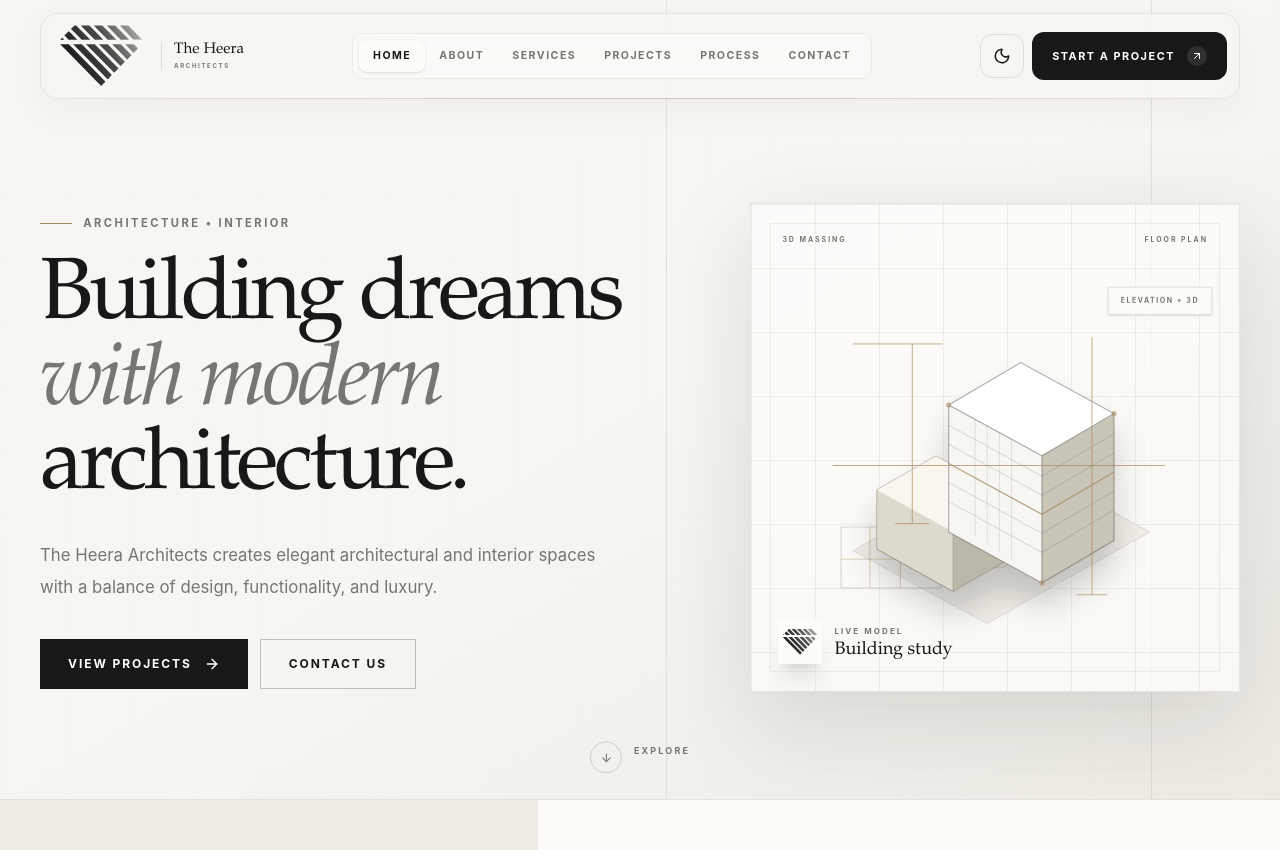
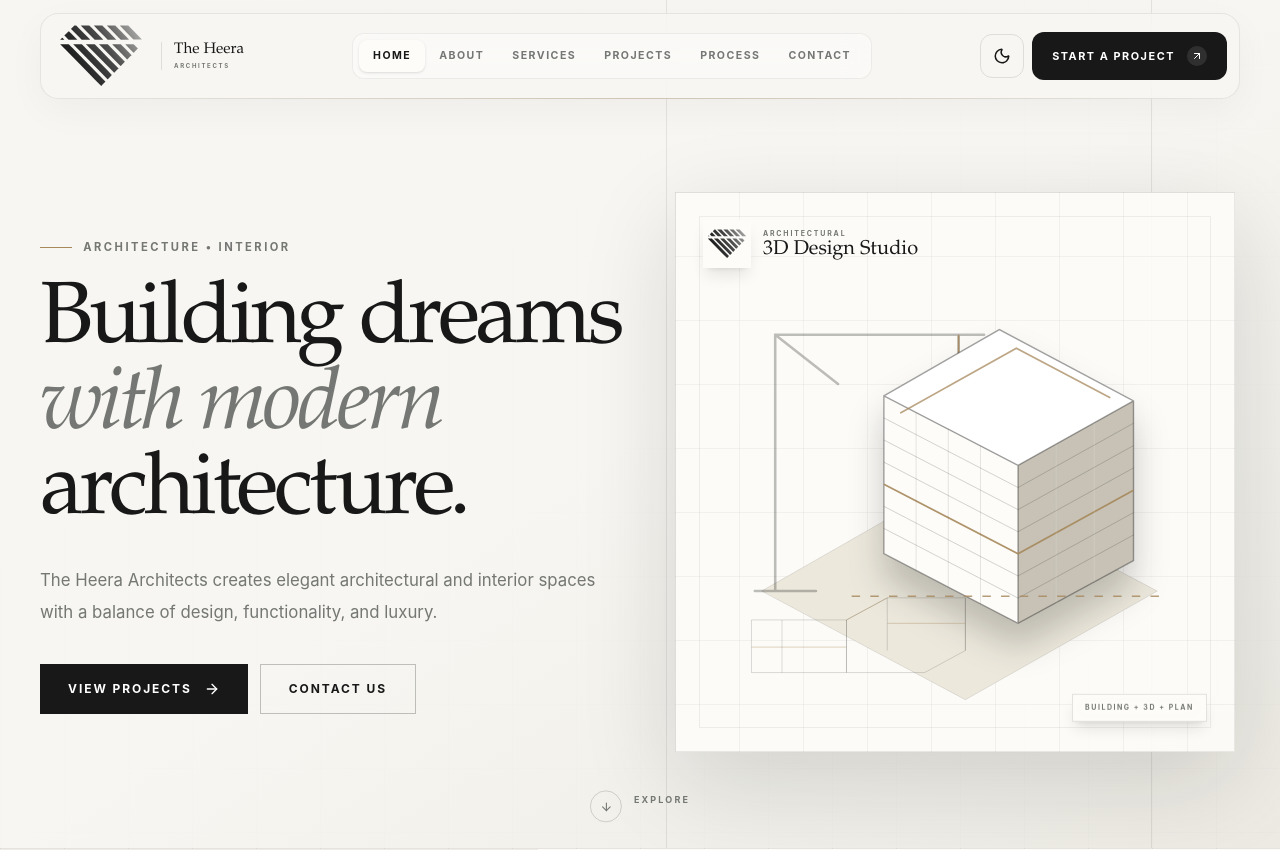
Before and after one commit to govindrtn/theheeraarchitects, a React (Vite) app: page / in a window 1280 px wide. Shown: the top 850 px of the page. Built offline with nearby package versions, Linux system fonts and the light colour scheme.

Commit message:
Refine hero building animation

```diff
--- a/src/components/ArchitecturalLogoScene.jsx
+++ b/src/components/ArchitecturalLogoScene.jsx
@@ -8,23 +8,37 @@ import {
 } from "framer-motion";
 import BrandDiamond from "./BrandDiamond";
 
-const floorLines = [0.16, 0.31, 0.46, 0.61, 0.76];
-const planPaths = [
-  "M78 354h118v72H78Z",
-  "M112 354v72M78 392h118M148 392v34M196 354l44-26h72v48l-44 26h-72Z",
-  "M240 328v48M312 328v48M196 402v-48",
-];
+const front = {
+  topLeft: [226, 190],
+  topRight: [384, 272],
+  bottomRight: [384, 458],
+  bottomLeft: [226, 376],
+};
 
-function interpolate(start, end, ratio) {
-  return start + (end - start) * ratio;
+const side = {
+  topLeft: [384, 272],
+  topRight: [520, 196],
+  bottomRight: [520, 384],
+  bottomLeft: [384, 458],
+};
+
+const floors = [0.14, 0.28, 0.42, 0.56, 0.7, 0.84];
+const columns = [0.24, 0.48, 0.72];
+const sideColumns = [0.33, 0.66];
+
+function pointBetween(a, b, ratio) {
+  return [a[0] + (b[0] - a[0]) * ratio, a[1] + (b[1] - a[1]) * ratio];
+}
+
+function linePath(a, b) {
+  return `M${a[0]} ${a[1]}L${b[0]} ${b[1]}`;
 }
 
 function floorPath(ratio) {
-  const left = [205, interpolate(210, 360, ratio)];
-  const right = [315, interpolate(270, 420, ratio)];
-  const side = [400, interpolate(220, 370, ratio)];
-
-  return `M${left[0]} ${left[1]}L${right[0]} ${right[1]}L${side[0]} ${side[1]}`;
+  const frontLeft = pointBetween(front.topLeft, front.bottomLeft, ratio);
+  const frontRight = pointBetween(front.topRight, front.bottomRight, ratio);
+  const sideRight = pointBetween(side.topRight, side.bottomRight, ratio);
+  return `M${frontLeft[0]} ${frontLeft[1]}L${frontRight[0]} ${frontRight[1]}L${sideRight[0]} ${sideRight[1]}`;
 }
 
 function ArchitecturalLogoScene() {
@@ -32,12 +46,12 @@ function ArchitecturalLogoScene() {
   const reducedMotion = useReducedMotion();
   const pointerX = useMotionValue(0);
   const pointerY = useMotionValue(0);
-  const smoothX = useSpring(pointerX, { stiffness: 110, damping: 22 });
-  const smoothY = useSpring(pointerY, { stiffness: 110, damping: 22 });
-  const rotateY = useTransform(smoothX, [-1, 1], [-10, 10]);
-  const rotateX = useTransform(smoothY, [-1, 1], [8, -8]);
-  const modelX = useTransform(smoothX, [-1, 1], [-8, 8]);
-  const modelY = useTransform(smoothY, [-1, 1], [-6, 6]);
+  const smoothX = useSpring(pointerX, { stiffness: 120, damping: 24 });
+  const smoothY = useSpring(pointerY, { stiffness: 120, damping: 24 });
+  const rotateY = useTransform(smoothX, [-1, 1], [-9, 9]);
+  const rotateX = useTransform(smoothY, [-1, 1], [7, -7]);
+  const shiftX = useTransform(smoothX, [-1, 1], [-10, 10]);
+  const shiftY = useTransform(smoothY, [-1, 1], [-7, 7]);
 
   const handlePointerMove = (event) => {
     if (reducedMotion || !sceneRef.current) return;
@@ -54,206 +68,232 @@ function ArchitecturalLogoScene() {
   return (
     <motion.div
       ref={sceneRef}
-      initial={{ opacity: 0, y: 28, scale: 0.94, filter: "blur(10px)" }}
+      initial={{ opacity: 0, y: 30, scale: 0.94, filter: "blur(10px)" }}
       animate={{ opacity: 1, y: 0, scale: 1, filter: "blur(0px)" }}
-      transition={{ duration: 1.05, delay: 0.25, ease: [0.22, 1, 0.36, 1] }}
+      transition={{ duration: 0.9, delay: 0.2, ease: [0.22, 1, 0.36, 1] }}
       onPointerMove={handlePointerMove}
       onPointerLeave={resetPointer}
-      className="relative mx-auto aspect-square w-full max-w-[500px] select-none"
+      className="relative mx-auto aspect-square w-full max-w-[560px] select-none"
       style={{ perspective: 1200 }}
-      aria-label="Animated 3D building design study"
+      aria-label="3D architectural building construction animation"
     >
-      <div className="architectural-grid absolute inset-0 border border-black/8 bg-paper/80 shadow-[0_28px_90px_rgba(23,24,23,0.12)] backdrop-blur-sm" />
-      <div className="absolute inset-5 border border-black/[0.06]" />
-      <div className="absolute inset-x-8 top-8 flex items-center justify-between text-[7px] font-bold uppercase tracking-[0.28em] text-stone">
-        <span>3D Massing</span>
-        <span>Floor Plan</span>
+      <div className="absolute inset-0 border border-black/8 bg-paper/90 shadow-[0_28px_90px_rgba(23,24,23,0.14)] backdrop-blur-sm" />
+      <div className="architectural-grid absolute inset-0 opacity-80" />
+      <div className="absolute inset-4 border border-black/[0.06] md:inset-6" />
+
+      <div className="absolute left-5 top-5 z-10 flex items-center gap-3 md:left-7 md:top-7">
+        <span className="grid size-10 place-items-center bg-paper shadow-lg md:size-12">
+          <BrandDiamond className="h-7 w-8 md:h-8 md:w-10" title="The Heera Architects" />
+        </span>
+        <span>
+          <span className="block text-[7px] font-bold uppercase tracking-[0.26em] text-stone">
+            architectural
+          </span>
+          <span className="block font-display text-base leading-none text-ink md:text-xl">
+            3D Design Studio
+          </span>
+        </span>
       </div>
 
       <motion.div
-        className="absolute inset-[5%]"
+        className="absolute inset-[3%]"
         style={{
           rotateX: reducedMotion ? 0 : rotateX,
           rotateY: reducedMotion ? 0 : rotateY,
+          x: reducedMotion ? 0 : shiftX,
+          y: reducedMotion ? 0 : shiftY,
           transformStyle: "preserve-3d",
         }}
       >
-        <motion.svg
-          viewBox="0 0 520 520"
-          className="h-full w-full overflow-visible"
-          style={{
-            x: reducedMotion ? 0 : modelX,
-            y: reducedMotion ? 0 : modelY,
-            transform: "translateZ(55px)",
-          }}
-        >
+        <svg viewBox="0 0 620 560" className="h-full w-full overflow-visible">
           <defs>
-            <linearGradient id="towerFront" x1="190" y1="210" x2="340" y2="430">
-              <stop offset="0" stopColor="#f7f6f2" />
-              <stop offset="1" stopColor="#d8d4c8" />
+            <linearGradient id="hero-front" x1="240" y1="190" x2="390" y2="460">
+              <stop offset="0" stopColor="#fdfcf9" />
+              <stop offset="1" stopColor="#d8d3c7" />
             </linearGradient>
-            <linearGradient id="towerSide" x1="320" y1="220" x2="420" y2="410">
-              <stop offset="0" stopColor="#c9c5b8" />
-              <stop offset="1" stopColor="#9f9b90" />
+            <linearGradient id="hero-side" x1="390" y1="220" x2="520" y2="430">
+              <stop offset="0" stopColor="#c7c2b5" />
+              <stop offset="1" stopColor="#8f8a7f" />
             </linearGradient>
-            <linearGradient id="towerTop" x1="210" y1="160" x2="400" y2="270">
+            <linearGradient id="hero-top" x1="240" y1="120" x2="520" y2="260">
               <stop offset="0" stopColor="#ffffff" />
-              <stop offset="1" stopColor="#e5e2d8" />
+              <stop offset="1" stopColor="#ece8dc" />
             </linearGradient>
-            <filter id="softShadow" x="-40%" y="-40%" width="180%" height="180%">
-              <feDropShadow dx="0" dy="28" stdDeviation="18" floodColor="#171817" floodOpacity=".18" />
+            <filter id="hero-building-shadow" x="-40%" y="-40%" width="180%" height="180%">
+              <feDropShadow dx="0" dy="28" stdDeviation="20" floodColor="#171817" floodOpacity=".2" />
             </filter>
           </defs>
 
           <motion.path
-            d="M92 382 284 272 442 360 250 468Z"
-            fill="#eeece5"
+            d="M82 420 306 292 548 420 322 548Z"
+            fill="#ece8dc"
             stroke="#171817"
             strokeOpacity=".12"
             initial={{ pathLength: 0, opacity: 0 }}
             animate={{ pathLength: 1, opacity: 1 }}
-            transition={{ duration: 1.1, delay: 0.2, ease: "easeInOut" }}
+            transition={{ duration: 0.9, delay: 0.15, ease: "easeInOut" }}
           />
 
-          {planPaths.map((path, index) => (
+          <motion.g
+            initial={{ opacity: 0, y: 18 }}
+            animate={{ opacity: 1, y: 0 }}
+            transition={{ duration: 0.7, delay: 0.2, ease: [0.22, 1, 0.36, 1] }}
+          >
             <motion.path
-              key={path}
-              d={path}
+              d="M98 118v302M74 420h72M98 118h246M98 118l74 58M314 118v58"
               fill="none"
-              stroke={index === 0 ? "#171817" : "#a7895d"}
-              strokeWidth={index === 0 ? 1.3 : 1}
-              strokeOpacity={index === 0 ? 0.16 : 0.45}
-              initial={{ pathLength: 0, opacity: 0 }}
-              animate={{ pathLength: 1, opacity: 1 }}
-              transition={{
-                duration: 1.2,
-                delay: 0.45 + index * 0.15,
-                ease: "easeInOut",
-              }}
+              stroke="#171817"
+              strokeOpacity=".28"
+              strokeWidth="3"
+              strokeLinecap="round"
+              initial={{ pathLength: 0 }}
+              animate={{ pathLength: 1 }}
+              transition={{ duration: 1.1, delay: 0.25, ease: "easeInOut" }}
             />
-          ))}
+            <motion.path
+              d="M314 118v94"
+              stroke="#a7895d"
+              strokeWidth="2"
+              strokeOpacity=".9"
+              initial={{ pathLength: 0 }}
+              animate={{ pathLength: 1 }}
+              transition={{ duration: 0.65, delay: 1.05, ease: "easeInOut" }}
+            />
+            <motion.rect
+              x="302"
+              y="202"
+              width="24"
+              height="18"
+              fill="#a7895d"
+              rx="2"
+              animate={reducedMotion ? undefined : { y: [190, 224, 190] }}
+              transition={{ duration: 3.2, repeat: Infinity, ease: "easeInOut" }}
+            />
+          </motion.g>
 
           <motion.g
-            filter="url(#softShadow)"
-            initial={{ y: 46, opacity: 0 }}
-            animate={{ y: 0, opacity: 1 }}
-            transition={{ duration: 0.85, delay: 0.55, ease: [0.22, 1, 0.36, 1] }}
+            filter="url(#hero-building-shadow)"
+            initial={{ opacity: 0, y: 76 }}
+            animate={{ opacity: 1, y: 0 }}
+            transition={{ duration: 0.9, delay: 0.55, ease: [0.22, 1, 0.36, 1] }}
           >
-            <motion.g
-              initial={{ y: 28, opacity: 0 }}
-              animate={{ y: 0, opacity: 1 }}
-              transition={{ duration: 0.75, delay: 0.5, ease: [0.22, 1, 0.36, 1] }}
-            >
-              <polygon points="120,310 190,270 280,320 210,360" fill="#f8f6ee" />
-              <polygon points="120,310 210,360 210,430 120,380" fill="#ddd9cd" />
-              <polygon points="210,360 280,320 280,390 210,430" fill="#bbb7aa" />
-              <path d="M120 310 190 270 280 320 280 390 210 430 120 380Z" fill="none" stroke="#171817" strokeOpacity=".28" />
-              <path d="M210 360v70M120 380l90 50M210 360l70-40" fill="none" stroke="#171817" strokeOpacity=".16" />
-            </motion.g>
+            <polygon points="226,190 362,112 520,196 384,272" fill="url(#hero-top)" />
+            <polygon points="226,190 384,272 384,458 226,376" fill="url(#hero-front)" />
+            <polygon points="384,272 520,196 520,384 384,458" fill="url(#hero-side)" />
 
-            <motion.g
-              initial={{ y: 60, opacity: 0 }}
-              animate={{ y: 0, opacity: 1 }}
-              transition={{ duration: 0.9, delay: 0.85, ease: [0.22, 1, 0.36, 1] }}
-            >
-              <polygon points="205,210 315,270 315,420 205,360" fill="url(#towerFront)" />
-              <polygon points="315,270 400,220 400,370 315,420" fill="url(#towerSide)" />
-              <polygon points="205,210 290,160 400,220 315,270" fill="url(#towerTop)" />
-              <path
-                d="M205 210 290 160 400 220 400 370 315 420 205 360ZM315 270v150M205 210l110 60M400 220l-85 50"
-                fill="none"
-                stroke="#171817"
-                strokeOpacity=".36"
-                strokeWidth="1.2"
-              />
-            </motion.g>
+            <path
+              d="M226 190 362 112 520 196 520 384 384 458 226 376ZM384 272v186M226 190l158 82M520 196l-136 76"
+              fill="none"
+              stroke="#171817"
+              strokeOpacity=".4"
+              strokeWidth="1.6"
+            />
 
-            {floorLines.map((ratio, index) => (
+            {floors.map((ratio, index) => (
               <motion.path
                 key={ratio}
                 d={floorPath(ratio)}
                 fill="none"
-                stroke={index === 2 ? "#a7895d" : "#171817"}
-                strokeOpacity={index === 2 ? 0.8 : 0.18}
-                strokeWidth={index === 2 ? 1.3 : 1}
+                stroke={index === 3 ? "#a7895d" : "#171817"}
+                strokeOpacity={index === 3 ? 0.9 : 0.22}
+                strokeWidth={index === 3 ? 2 : 1}
                 initial={{ pathLength: 0, opacity: 0 }}
                 animate={{ pathLength: 1, opacity: 1 }}
                 transition={{
-                  duration: 0.75,
-                  delay: 1 + index * 0.16,
+                  duration: 0.55,
+                  delay: 0.95 + index * 0.12,
                   ease: "easeInOut",
                 }}
               />
             ))}
 
-            {[0.2, 0.38, 0.56, 0.74].map((ratio, index) => (
-              <motion.path
-                key={`vertical-${ratio}`}
-                d={`M${interpolate(220, 300, ratio)} ${interpolate(218, 262, ratio)}L${interpolate(220, 300, ratio)} ${interpolate(355, 405, ratio)}`}
-                fill="none"
-                stroke="#171817"
-                strokeOpacity=".12"
-                initial={{ pathLength: 0 }}
-                animate={{ pathLength: 1 }}
-                transition={{ duration: 0.8, delay: 1.2 + index * 0.12 }}
-              />
-            ))}
+            {columns.map((ratio, index) => {
+              const top = pointBetween(front.topLeft, front.topRight, ratio);
+              const bottom = pointBetween(front.bottomLeft, front.bottomRight, ratio);
+              return (
+                <motion.path
+                  key={`front-column-${ratio}`}
+                  d={linePath(top, bottom)}
+                  fill="none"
+                  stroke="#171817"
+                  strokeOpacity=".12"
+                  initial={{ pathLength: 0 }}
+                  animate={{ pathLength: 1 }}
+                  transition={{ duration: 0.75, delay: 1.25 + index * 0.1 }}
+                />
+              );
+            })}
+
+            {sideColumns.map((ratio, index) => {
+              const top = pointBetween(side.topLeft, side.topRight, ratio);
+              const bottom = pointBetween(side.bottomLeft, side.bottomRight, ratio);
+              return (
+                <motion.path
+                  key={`side-column-${ratio}`}
+                  d={linePath(top, bottom)}
+                  fill="none"
+                  stroke="#ffffff"
+                  strokeOpacity=".16"
+                  initial={{ pathLength: 0 }}
+                  animate={{ pathLength: 1 }}
+                  transition={{ duration: 0.75, delay: 1.35 + index * 0.1 }}
+                />
+              );
+            })}
+
+            <motion.path
+              d="M246 210 382 134 492 192"
+              fill="none"
+              stroke="#a7895d"
+              strokeOpacity=".75"
+              strokeWidth="2"
+              strokeLinecap="round"
+              initial={{ pathLength: 0 }}
+              animate={{ pathLength: 1 }}
+              transition={{ duration: 0.9, delay: 1.55, ease: "easeInOut" }}
+            />
           </motion.g>
 
-          <motion.path
-            d="M92 138h106m-36 0v212m-20 0h40M374 130v304m-18 0h36"
-            fill="none"
-            stroke="#a7895d"
-            strokeOpacity=".8"
-            strokeDasharray="5 8"
-            initial={{ pathLength: 0, opacity: 0 }}
-            animate={{ pathLength: 1, opacity: 1 }}
-            transition={{ duration: 1.6, delay: 1.5, ease: "easeInOut" }}
-          />
+          <motion.g
+            initial={{ opacity: 0 }}
+            animate={{ opacity: 1 }}
+            transition={{ duration: 0.5, delay: 1.05 }}
+          >
+            <path
+              d="M70 454h112v62H70Zm36 0v62m76-62 48-26h92v62l-48 26h-92Zm48-26v62m92-62v62"
+              fill="none"
+              stroke="#171817"
+              strokeOpacity=".18"
+            />
+            <path
+              d="M70 486h112M230 458h92M182 454l48-26"
+              fill="none"
+              stroke="#a7895d"
+              strokeOpacity=".45"
+            />
+          </motion.g>
 
           <motion.line
-            x1="68"
-            x2="460"
-            y1="286"
-            y2="286"
+            x1="188"
+            x2="552"
+            y1="310"
+            y2="310"
             stroke="#a7895d"
-            strokeWidth="1.2"
-            strokeOpacity=".7"
-            animate={reducedMotion ? undefined : { y1: [250, 382, 250], y2: [250, 382, 250] }}
-            transition={{ duration: 5.2, repeat: Infinity, ease: "easeInOut" }}
+            strokeWidth="2"
+            strokeOpacity=".82"
+            strokeDasharray="10 12"
+            animate={reducedMotion ? undefined : { y1: [250, 430, 250], y2: [250, 430, 250] }}
+            transition={{ duration: 4.2, repeat: Infinity, ease: "easeInOut" }}
           />
-
-          <motion.g
-            animate={reducedMotion ? undefined : { opacity: [0.45, 1, 0.45] }}
-            transition={{ duration: 2.8, repeat: Infinity, ease: "easeInOut" }}
-          >
-            <circle cx="205" cy="210" r="3" fill="#a7895d" />
-            <circle cx="400" cy="220" r="3" fill="#a7895d" />
-            <circle cx="315" cy="420" r="3" fill="#a7895d" />
-          </motion.g>
-        </motion.svg>
+        </svg>
       </motion.div>
 
-      <div className="absolute bottom-7 left-7 flex items-center gap-3">
-        <span className="grid size-11 place-items-center bg-paper shadow-xl">
-          <BrandDiamond className="h-7 w-9" title="The Heera Architects" />
-        </span>
-        <span>
-          <span className="block text-[8px] font-bold uppercase tracking-[0.26em] text-stone">
-            live model
-          </span>
-          <span className="mt-1 block font-display text-lg leading-none text-ink">
-            Building study
-          </span>
-        </span>
-      </div>
-
       <motion.div
-        className="absolute right-7 top-[18%] border border-black/10 bg-paper/80 px-3 py-2 text-[7px] font-bold uppercase tracking-[0.22em] text-stone shadow-sm backdrop-blur"
+        className="absolute bottom-5 right-5 border border-black/10 bg-paper/90 px-3 py-2 text-[7px] font-bold uppercase tracking-[0.22em] text-stone shadow-lg backdrop-blur md:bottom-7 md:right-7"
         animate={reducedMotion ? undefined : { y: [0, -6, 0] }}
-        transition={{ duration: 3.6, repeat: Infinity, ease: "easeInOut" }}
+        transition={{ duration: 3.4, repeat: Infinity, ease: "easeInOut" }}
       >
-        elevation + 3d
+        building + 3d + plan
       </motion.div>
     </motion.div>
   );
--- a/src/sections/Hero.jsx
+++ b/src/sections/Hero.jsx
@@ -21,7 +21,7 @@ function Hero() {
       <div className="absolute bottom-0 right-[10%] top-0 hidden w-px bg-black/8 lg:block" />
       <div className="absolute left-[52%] top-0 hidden h-full w-px bg-black/8 lg:block" />
 
-      <div className="container-shell relative z-10 grid items-center gap-10 py-20 lg:grid-cols-[1.15fr_0.85fr] lg:gap-12 lg:py-24">
+      <div className="container-shell relative z-10 grid items-center gap-10 py-20 lg:grid-cols-[1fr_0.98fr] lg:gap-12 lg:py-24">
         <div className="max-w-4xl">
           <motion.p
             variants={entrance}
@@ -82,7 +82,7 @@ function Hero() {
           </motion.div>
         </div>
 
-        <div className="mx-auto mt-4 w-full max-w-[390px] lg:mt-0 lg:max-w-[490px]">
+        <div className="mx-auto mt-4 w-full max-w-[430px] lg:mt-0 lg:max-w-[560px]">
           <ArchitecturalLogoScene />
         </div>
       </div>
```
